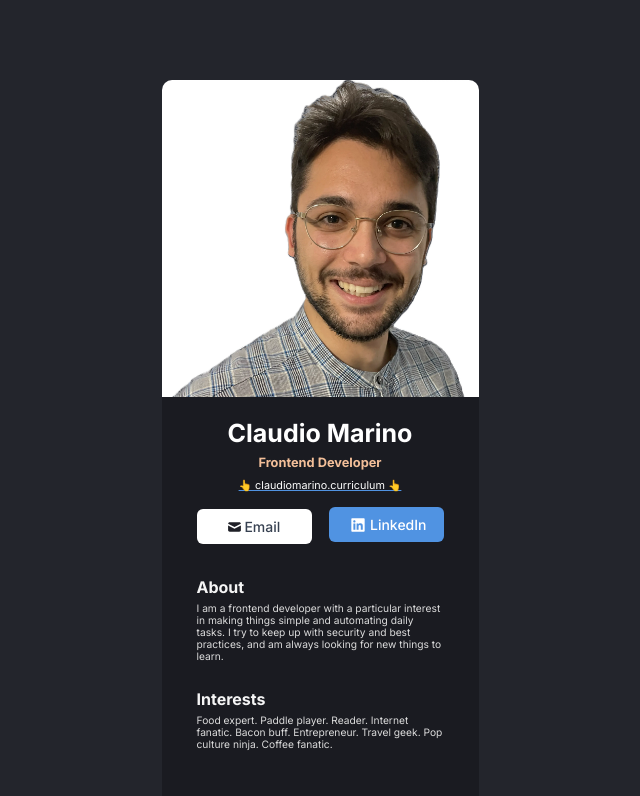
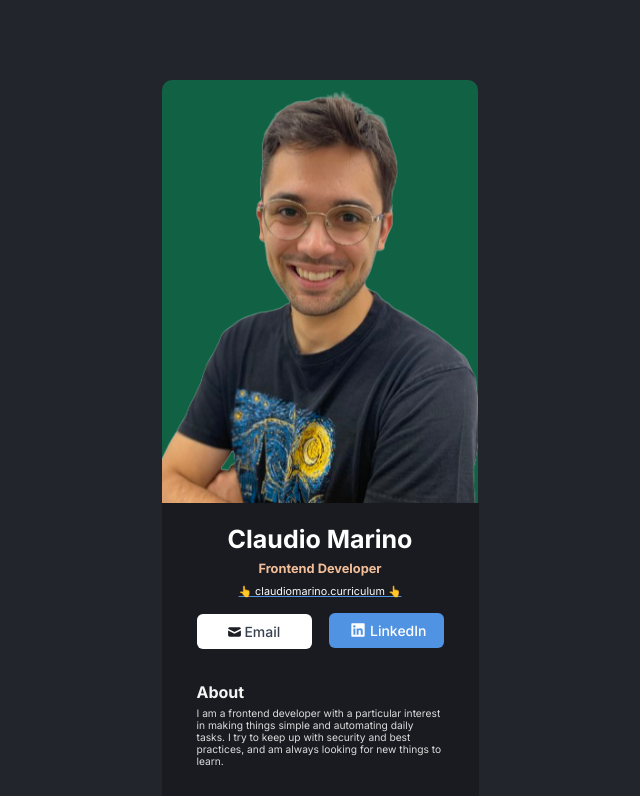
Before and after one commit to claudiomavi/portfolioScrimbaReact, a React (Vite) app: page / in a window 1280 px wide. Shown: the top 796 px of the page, without its empty margins (320-960 px from the left). Built offline with nearby package versions, Linux system fonts and the light colour scheme.

Commit message:
changed the profile img

```diff
--- a/src/components/Info.jsx
+++ b/src/components/Info.jsx
@@ -1,4 +1,4 @@
-import profileImg from "/src/assets/img.webp";
+import profileImg from "/src/assets/img.png";
 import mail from "/src/assets/mail.svg";
 import linkedin from "/src/assets/linkedin.svg";
 
--- a/src/index.css
+++ b/src/index.css
@@ -20,6 +20,7 @@ body {
 
 .profile-img {
 	border-radius: 10px 10px 0 0;
+	background-color: #116245;
 }
 
 .profile-datas {
```
Also changed, not shown: src/assets/img.png (added), src/assets/img.webp (deleted).
